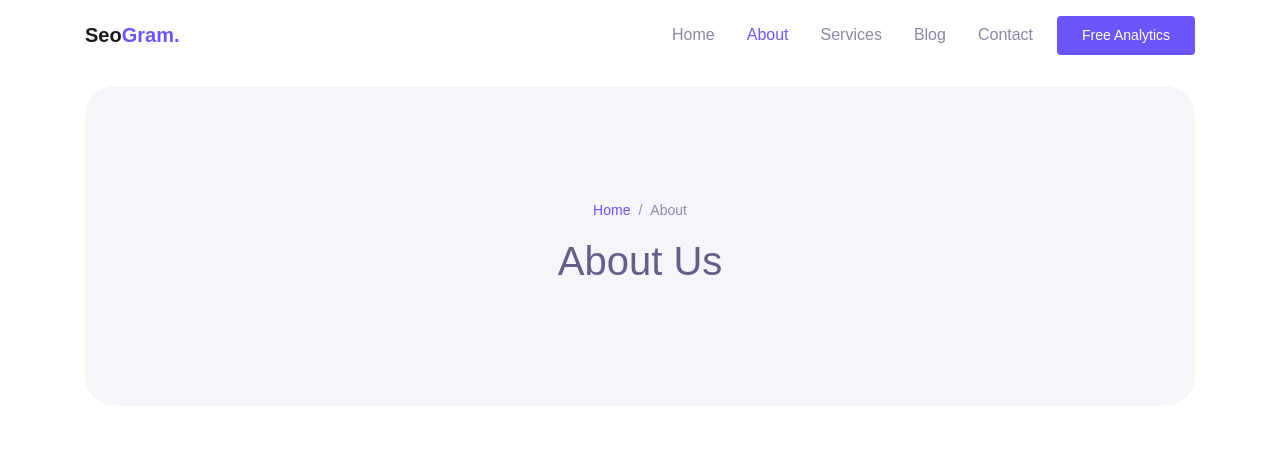
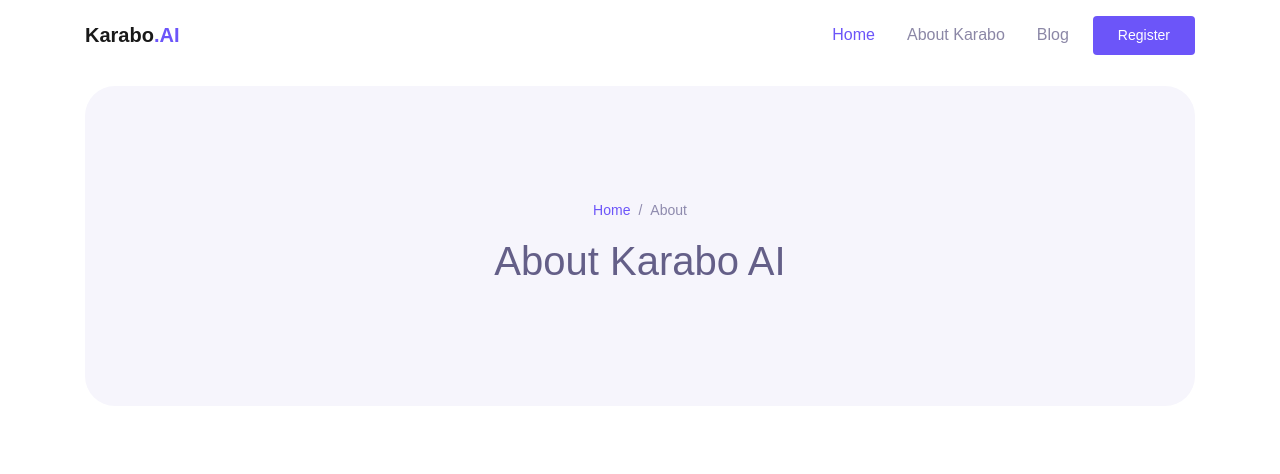
Before and after one commit to boakyeni/karabo, a Django app: template templates/landing/about.html in a window 1280 px wide. Shown: the top 474 px of the page. Run offline with Django 5.2, Linux system fonts and the light colour scheme; the template is opened without the code that fills it, so the values that code supplies are empty; some libraries are stand-ins or nearby versions; some web fonts are replaced.

Commit message:
about page

```diff
--- a/landing/urls.py
+++ b/landing/urls.py
@@ -3,4 +3,5 @@
 
 urlpatterns = [
     path("", views.home, name="home"),
+    path("about-karabo-ai/", views.about, name="about"),
 ]
--- a/landing/views.py
+++ b/landing/views.py
@@ -5,3 +5,7 @@
 
 def home(request):
     return render(request, "landing/index.html", {})
+
+
+def about(request):
+    return render(request, "landing/about.html", {})
--- a/templates/landing/about.html
+++ b/templates/landing/about.html
@@ -1,63 +1,8 @@
+{% extends 'layout/landing.html' %}
 {% load static %}
-<!DOCTYPE html>
-<html lang="en">
-<head>
-  <meta charset="UTF-8">
-  <meta name="viewport" content="width=device-width, initial-scale=1.0">
-
-  <meta http-equiv="X-UA-Compatible" content="ie=edge">
 
 
-  <title>Karabo AI</title>
-
-  <link rel="stylesheet" href="{% static 'landing/css/maicons.css' %}">
-
-  <link rel="stylesheet" href="{% static 'landing/css/bootstrap.css' %}">
-
-  <link rel="stylesheet" href="{% static 'landing/vendor/animate/animate.css' %}">
-
-  <link rel="stylesheet" href="{% static 'landing/css/theme.css' %}">
-</head>
-<body>
-
-  <!-- Back to top button -->
-  <div class="back-to-top"></div>
-
-  <header>
-    <nav class="navbar navbar-expand-lg navbar-light bg-white sticky" data-offset="300">
-      <div class="container">
-        <a href="#" class="navbar-brand">Seo<span class="text-primary">Gram.</span></a>
-
-        <button class="navbar-toggler" data-toggle="collapse" data-target="#navbarContent" aria-controls="navbarContent" aria-expanded="false" aria-label="Toggle navigation">
-          <span class="navbar-toggler-icon"></span>
-        </button>
-
-        <div class="navbar-collapse collapsed" id="navbarContent">
-          <ul class="navbar-nav ml-auto">
-            <li class="nav-item">
-              <a class="nav-link" href="index.html">Home</a>
-            </li>
-            <li class="nav-item active">
-              <a class="nav-link" href="about.html">About</a>
-            </li>
-            <li class="nav-item">
-              <a class="nav-link" href="service.html">Services</a>
-            </li>
-            <li class="nav-item">
-              <a class="nav-link" href="blog.html">Blog</a>
-            </li>
-            <li class="nav-item">
-              <a class="nav-link" href="contact.html">Contact</a>
-            </li>
-            <li class="nav-item">
-              <a class="btn btn-primary ml-lg-2" href="#">Free Analytics</a>
-            </li>
-          </ul>
-        </div>
-
-      </div>
-    </nav>
-
+  {% block body %}
     <div class="container">
       <div class="page-banner">
         <div class="row justify-content-center align-items-center h-100">
@@ -68,12 +13,12 @@
                 <li class="breadcrumb-item active">About</li>
               </ul>
             </nav>
-            <h1 class="text-center">About Us</h1>
+            <h1 class="text-center">About Karabo AI</h1>
           </div>
         </div>
       </div>
     </div>
-  </header>
+
 
   <div class="page-section">
     <div class="container">
@@ -176,60 +121,4 @@
     </div> <!-- .container -->
   </div> <!-- .page-section -->
 
-  <footer class="page-footer bg-image" style="background-image: url({% static 'landing/img/world_pattern.svg' %});">
-    <div class="container">
-      <div class="row mb-5">
-        <div class="col-lg-3 py-3">
-          <h3>SEOGram</h3>
-          <p>Lorem ipsum dolor sit amet consectetur adipisicing elit. Libero amet, repellendus eius blanditiis in iusto eligendi iure.</p>
-
-          <div class="social-media-button">
-            <a href="#"><span class="mai-logo-facebook-f"></span></a>
-            <a href="#"><span class="mai-logo-twitter"></span></a>
-            <a href="#"><span class="mai-logo-google-plus-g"></span></a>
-            <a href="#"><span class="mai-logo-instagram"></span></a>
-            <a href="#"><span class="mai-logo-youtube"></span></a>
-          </div>
-        </div>
-        <div class="col-lg-3 py-3">
-          <h5>Company</h5>
-          <ul class="footer-menu">
-            <li><a href="#">About Us</a></li>
-            <li><a href="#">Career</a></li>
-            <li><a href="#">Advertise</a></li>
-            <li><a href="#">Terms of Service</a></li>
-            <li><a href="#">Help & Support</a></li>
-          </ul>
-        </div>
-        <div class="col-lg-3 py-3">
-          <h5>Contact Us</h5>
-          <p>203 Fake St. Mountain View, San Francisco, California, USA</p>
-          <a href="#" class="footer-link">+00 1122 3344 5566</a>
-          <a href="#" class="footer-link">seogram@temporary.com</a>
-        </div>
-        <div class="col-lg-3 py-3">
-          <h5>Newsletter</h5>
-          <p>Get updates, news or events on your mail.</p>
-          <form action="#">
-            <input type="text" class="form-control" placeholder="Enter your email..">
-            <button type="submit" class="btn btn-success btn-block mt-2">Subscribe</button>
-          </form>
-        </div>
-      </div>
-
-      <p class="text-center" id="copyright">Copyright &copy; 2020. This template design and develop by <a href="https://macodeid.com/" target="_blank">MACode ID</a></p>
-    </div>
-  </footer>
-
-<script src="{% static 'landing/js/jquery-3.5.1.min.js' %}"></script>
-
-<script src="{% static 'landing/js/bootstrap.bundle.min.js' %}"></script>
-
-<script src="{% static 'landing/js/google-maps.js' %}"></script>
-
-<script src="{% static 'landing/vendor/wow/wow.min.js' %}"></script>
-
-<script src="{% static 'landing/js/theme.js' %}"></script>
-
-</body>
-</html>
+{% endblock %}
--- a/templates/landing/index.html
+++ b/templates/landing/index.html
@@ -6,9 +6,8 @@
   <div class="page-banner home-banner">
     <div class="row align-items-center flex-wrap-reverse h-100">
       <div class="col-md-6 py-5 wow fadeInLeft">
-        <h1 class="mb-4">Let's Check and Optimize your website!</h1>
-        <p class="text-lg text-grey mb-5">Ignite the most powerfull growth engine you have ever built for your
-          company</p>
+        <h1 class="mb-4">Meet Karabo!</h1>
+        <p class="text-lg text-grey mb-5">Your AI content generator is finally here!</p>
         <a href="#" class="btn btn-primary btn-split">Watch Video <div class="fab"><span class="mai-play"></span>
           </div></a>
       </div>
```
